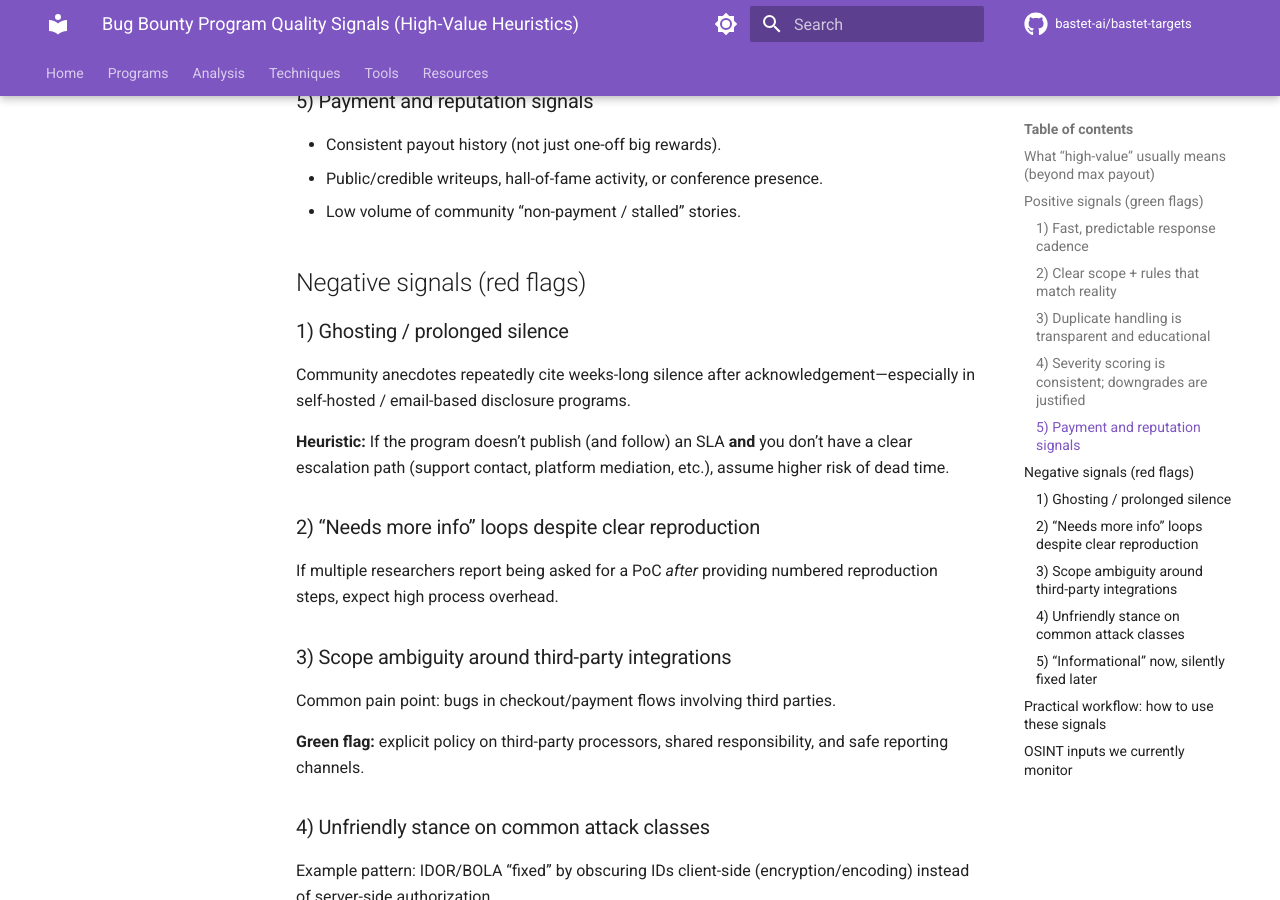
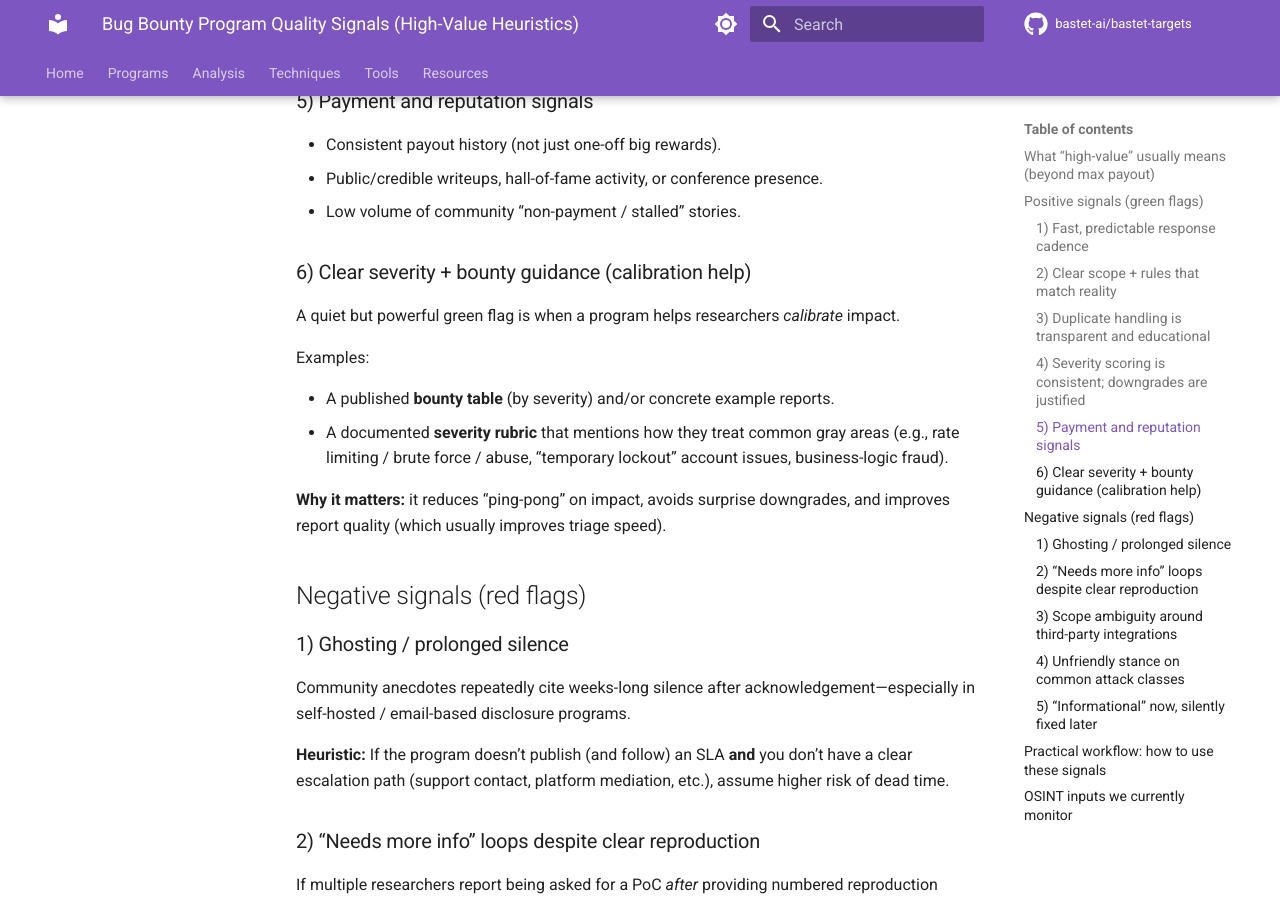
Before and after one commit to bastet-ai/bastet-targets, an MkDocs documentation site: the page built from docs/program-quality-signals.md, in a window 1280 px wide and 900 px high, scrolled down 1568 px. Built offline with MkDocs 1.6.1 and Material for MkDocs 9.7.7, drawn with Linux system fonts in a browser that asks for light colours; comment, search, counter and statistics services are not loaded.

Commit message:
docs: add program green-flag for clear severity/bounty guidance

```diff
--- a/docs/program-quality-signals.md
+++ b/docs/program-quality-signals.md
@@ -55,6 +55,17 @@ A recurring complaint is *creative* or inconsistent downgrade logic.
 - Public/credible writeups, hall-of-fame activity, or conference presence.
 - Low volume of community “non-payment / stalled” stories.
 
+### 6) Clear severity + bounty guidance (calibration help)
+
+A quiet but powerful green flag is when a program helps researchers *calibrate* impact.
+
+Examples:
+
+- A published **bounty table** (by severity) and/or concrete example reports.
+- A documented **severity rubric** that mentions how they treat common gray areas (e.g., rate limiting / brute force / abuse, “temporary lockout” account issues, business-logic fraud).
+
+**Why it matters:** it reduces “ping-pong” on impact, avoids surprise downgrades, and improves report quality (which usually improves triage speed).
+
 ## Negative signals (red flags)
 
 ### 1) Ghosting / prolonged silence
```
